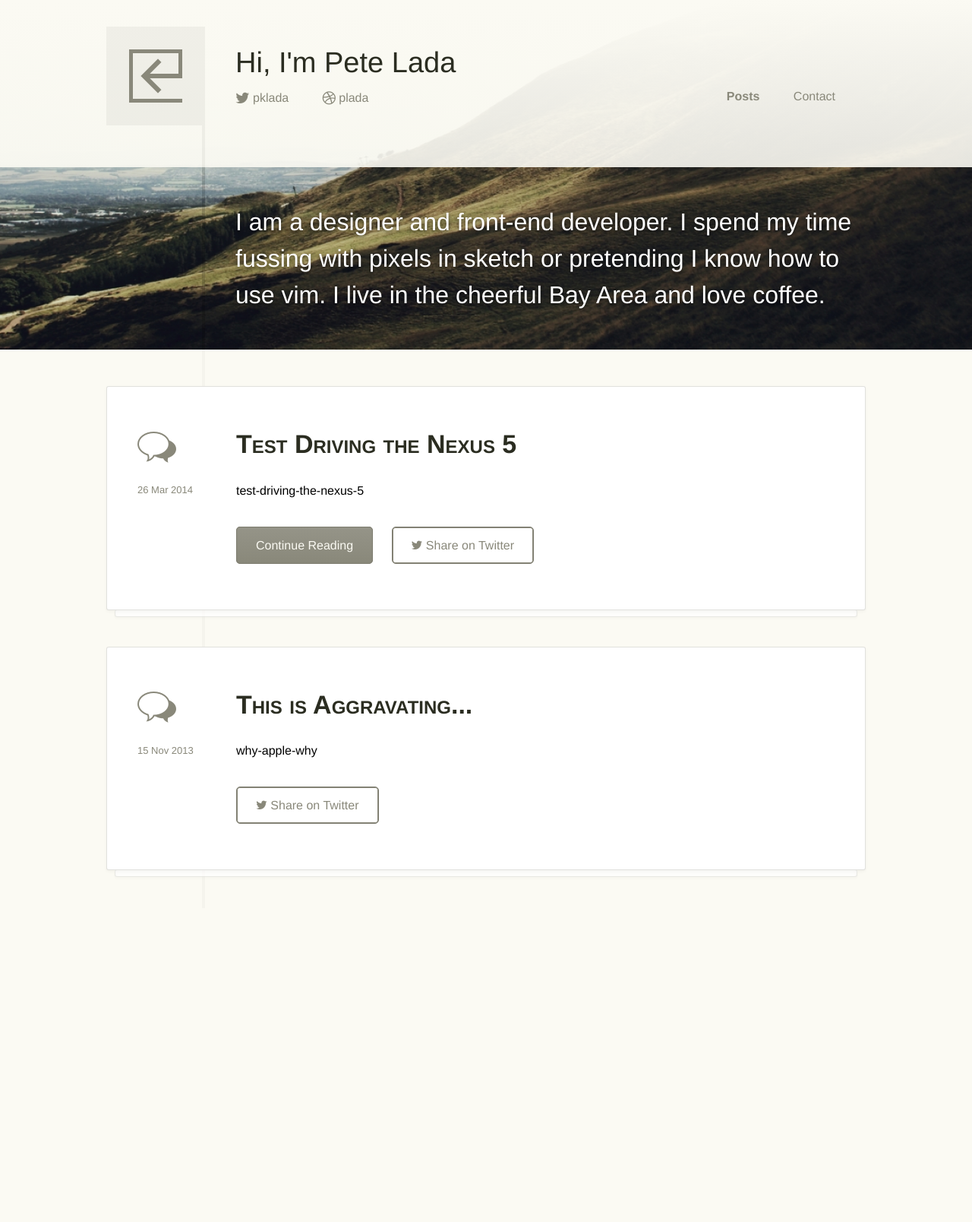
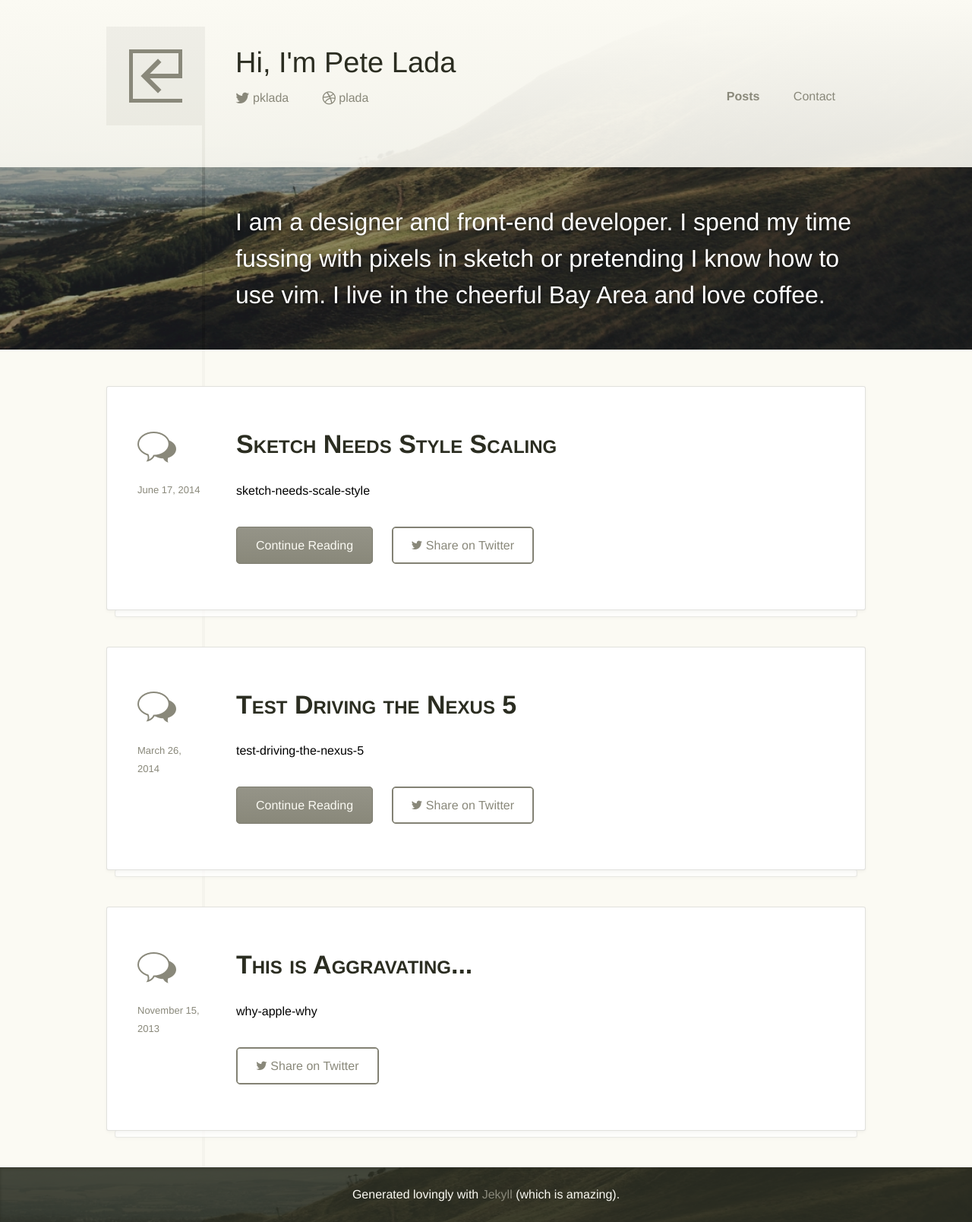
Before and after one commit to pklada/petelada-com, a Jekyll site: the page built from index.html, in a window 1280 px wide. Shown: the whole page at 76% size. Built offline with Jekyll 4.4.1, drawn with Linux system fonts in a browser that asks for light colours; nearby versions of some CDN libraries; some web fonts are replaced; Markdown is read by kramdown in place of the engine named in the settings; before the commit the page ends 1195 px from its top, so only the background shows below that.

Commit message:
footer styles, added post on sketch style scaling

```diff
--- a/_layouts/default.html
+++ b/_layouts/default.html
@@ -5,6 +5,9 @@
         <meta http-equiv="X-UA-Compatible" content="IE=edge,chrome=1">
         <title>{{ page.title }}</title>
         <meta name="viewport" content="width=device-width">
+
+        <link rel="shortcut icon" href="{{ site.baseurl }}/favicon.ico" type="image/x-icon">
+        <link rel="icon" href="{{ site.baseurl }}/favicon.ico" type="image/x-icon">
 
         <!-- syntax highlighting CSS -->
         <link rel="stylesheet" href="{{ site.baseurl }}/css/syntax.css">
@@ -54,6 +57,12 @@
             </div>
           </div>
 
+          <div class="footer">
+            <div class="content">
+              <p>Generated lovingly with <a href="http://jekyllrb.com/">Jekyll</a> (which is amazing).</p>
+            </div>
+          </div>
+
         </div>
 
     </body>
--- a/_layouts/post.html
+++ b/_layouts/post.html
@@ -5,7 +5,7 @@ layout: default
 <div class="post-container">
 	<div class="meta">
 		<div class="post-icon"></div>
-		<p class="date">{{ page.date | date_to_string }}</p>
+		<p class="date">{{ page.date | date: '%B %d, %Y' }}</p>
 	</div>
 	<div class="post">
 		<a name="post"></a>
--- /dev/null
+++ b/_posts/2014-06-17-sketch-needs-scale-style.markdown
@@ -0,0 +1,33 @@
+---
+layout: post
+title:  "Sketch Needs Style Scaling"
+date:   2014-06-17 23:47:22
+has_excerpt: true
+---
+
+I use Sketch on an almost daily basis now, near completely replacing Photoshop as my primary UI editing and creation tool. Overall it's great: it's performant, it affords context via multiple artboards in the same project, and it allows easy style sharing via linked styles and symbols.
+
+There is one feature that would make my workflow more efficient by quite a margin which is currently missing: **scaled styles**.
+
+<!--end-->
+
+Now, I tweeted back and forth with the Sketch guys, and they let me know that style scaling would be contrary to the workflow envisioned for Sketch -- design once, generate multiple asset sizes on export. In general, I agree with this maxim. It allows for quick iteration and cuts out the tedium of maintaining multiple raw asset files per density.
+
+<blockquote class="twitter-tweet" lang="en"><p><a href="https://twitter.com/pklada">@pklada</a> you have a point there. However, current workflow is oriented towards having 1 vector asset, and multiple sizes for export…</p>&mdash; Sketch (@sketchapp) <a href="https://twitter.com/sketchapp/statuses/477177563362885632">June 12, 2014</a></blockquote>
+<script async src="//platform.twitter.com/widgets.js" charset="utf-8"></script>
+<br/>
+However, my personal workflow contains a few instances where scaled styles would be extremely beneficial.
+
+I do a large amount of UI design for Android, and if you are at all familiar with Android interface development you'll be no stranger to nine-patches. Nine-patches are, essentially, a way to bake the streching and padding of an asset directly into the image file itself via 1px black borders. The borders around the image need to be 100% black or 100% transparent to define stretchable/padding regions, and if they arent, the app will fail to build.
+
+With that in mind, you simply cannot create nine-patch assets in Sketch and expect the program to export the assets with the correct 1px borders around the image intact (Sketch's export will shrink/enlarge the 1px borders and create a malformed nine-patch). So, I have to create multiple instances of the same shape with the borders pre-baked. My secondary artboard often looks something like this:
+
+![](http://cl.ly/image/061o0R2j1G1D/Image%202014-06-17%20at%2010.20.33%20AM.png)
+
+(As an aside, it would be even more amazing if there was somehow nine-patch support built into Sketch, but I digress.)
+
+This is where scaled styles would be incredibly handy. On my first artboard, I layout the views as they would appear in the app, defining the base styles there. Then, on the secondary artboard where I maintain the shapes with their pre-baked 1px borders, I would link the styles from artboard one. Currently, I can only link the style to the first shape (or whichever shape matches the native density of the project). I then have to copy the style over to the other shapes, and scale down the styles manually. This sucks, and doens't allow me to quickly iterate on designs as any slight change to the base styles has to be manually copied and scaled across four distinct shapes per object.
+
+If I could simply assign a style to a shape, and then select a scale factor for that style (.75x, .5x, etc) it would allow rapid iteration on nine-patch shape styles.
+
+Agree or disagree with anything I said? Let me know on [Twitter](http://twitter.com/pklada)! Would love to hear other designer's thoughts (or if you have a better way of tackling this situation).
--- a/css/app.css
+++ b/css/app.css
@@ -732,16 +732,27 @@ h2 {
   width: 4px;
   background: rgba(0, 0, 0, 0.15);
 }
+/* line 26, ../sass/modules/_hero.scss */
+.hero:before {
+  content: "";
+  position: absolute;
+  top: 0;
+  left: 0;
+  right: 0;
+  bottom: 0;
+  background: #2b2d21;
+  opacity: .3;
+}
 @media only screen and (max-width: 600px) {
   /* line 1, ../sass/modules/_hero.scss */
   .hero {
     padding-top: 340px;
   }
-  /* line 29, ../sass/modules/_hero.scss */
+  /* line 39, ../sass/modules/_hero.scss */
   .hero .content {
     padding: 0 40px;
   }
-  /* line 33, ../sass/modules/_hero.scss */
+  /* line 43, ../sass/modules/_hero.scss */
   .hero h2:before {
     display: none;
   }
@@ -1090,3 +1101,35 @@ button:hover,
 .button-weak:hover {
   color: #89887a;
 }
+
+/* line 1, ../sass/modules/_footer.scss */
+.footer {
+  background: #2b2d21 url("../images/hero.png") center center no-repeat;
+  margin-top: 3em;
+  -webkit-box-shadow: inset 0 2px 4px rgba(0, 0, 0, 0.45);
+  -moz-box-shadow: inset 0 2px 4px rgba(0, 0, 0, 0.45);
+  box-shadow: inset 0 2px 4px rgba(0, 0, 0, 0.45);
+  position: relative;
+}
+/* line 7, ../sass/modules/_footer.scss */
+.footer .content {
+  padding-top: 1.5em;
+  padding-bottom: 1.5em;
+  text-align: center;
+}
+/* line 12, ../sass/modules/_footer.scss */
+.footer p {
+  margin-bottom: 0;
+  color: #fbfaf3;
+}
+/* line 17, ../sass/modules/_footer.scss */
+.footer:before {
+  content: "";
+  position: absolute;
+  top: 0;
+  left: 0;
+  right: 0;
+  bottom: 0;
+  background: #2b2d21;
+  opacity: .85;
+}
--- a/index.html
+++ b/index.html
@@ -7,7 +7,7 @@ title: Pete Lada
 <div class="post-container">
 	<div class="meta">
 		<div class="post-icon"></div>
-		<p class="date">{{ post.date | date_to_string }}</p>
+		<p class="date">{{ post.date | date: '%B %d, %Y' }}</p>
 	</div>
 	<div class="post">
 		<h2><a href="{{site.baseurl}}{{post.url}}">{{ post.title }}</a></h2>
--- a/sass/app.scss
+++ b/sass/app.scss
@@ -14,3 +14,4 @@
 @import 'modules/_header';
 @import 'modules/_post';
 @import 'modules/buttons';
+@import 'modules/footer';
```
Also changed, not shown: sass/modules/_footer.scss (added, +28 -0 lines), sass/modules/_hero.scss (+10 -0 lines), favicon.ico (added).
